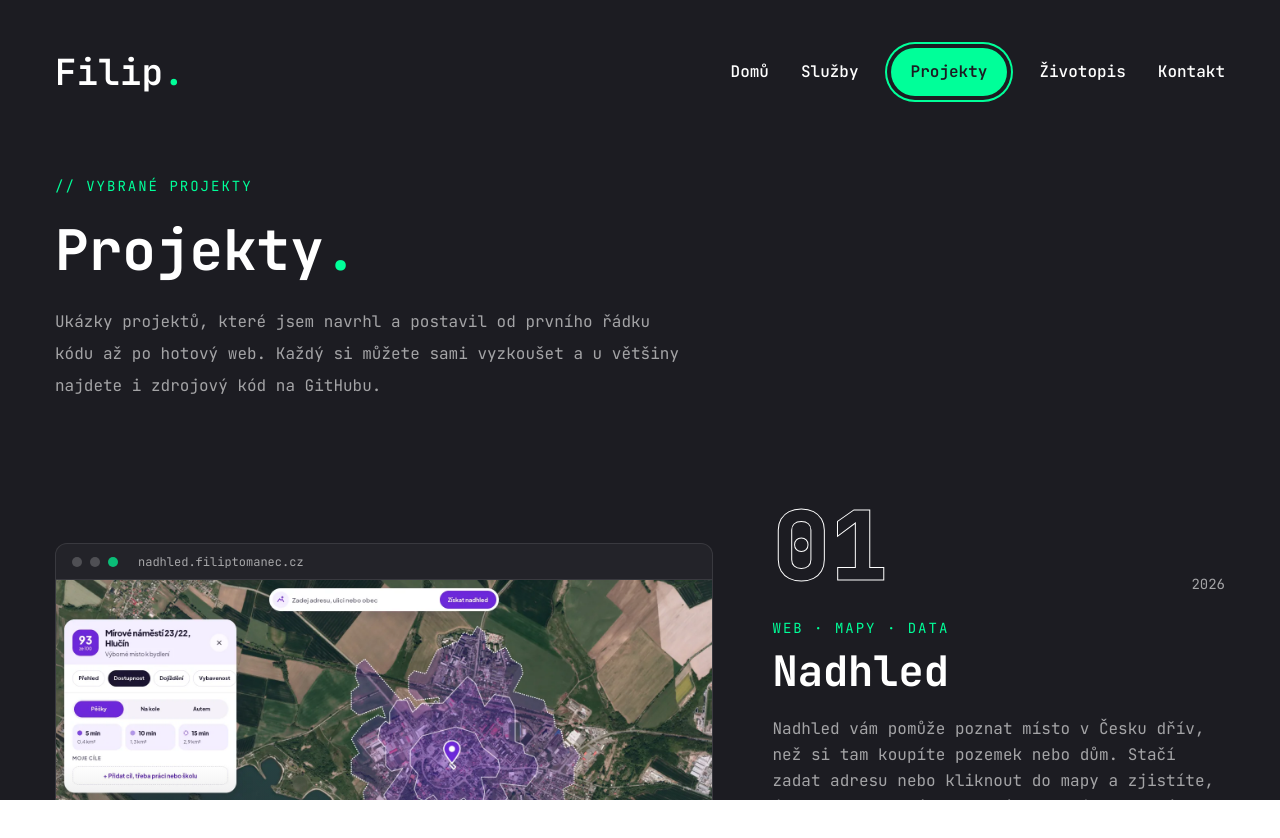
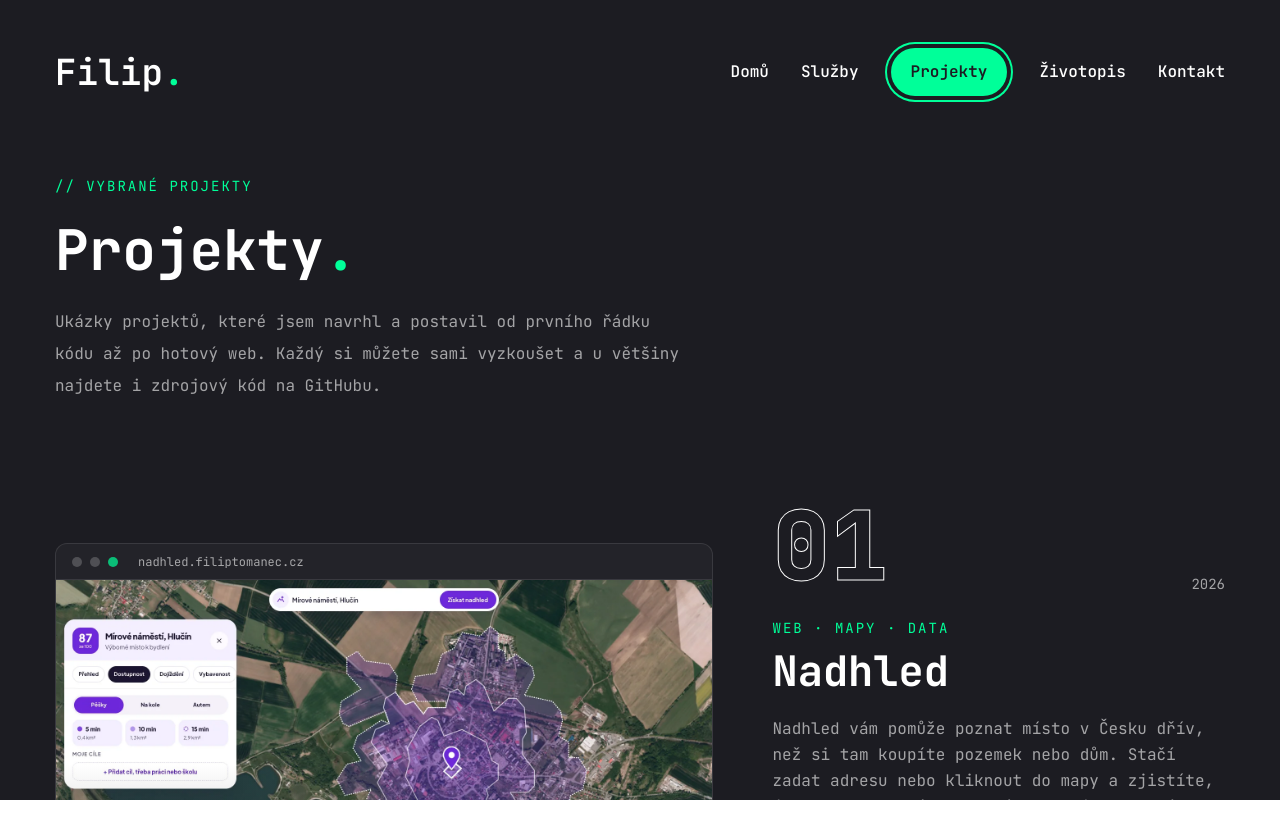
Before and after one commit to filiptomanec/portfolio, a Next.js app: page /projects in a window 1280 px wide. Shown: the top 838 px of the page. Built offline with nearby package versions, Linux system fonts and the light colour scheme.

Commit message:
Projekty: nový snímek Nadhledu (skóre 87 s ovzduším)
Co-Authored-By: Claude Opus 5.5 <noreply@anthropic.com>

```diff
--- a/src/data/projects.ts
+++ b/src/data/projects.ts
@@ -65,8 +65,8 @@ export const projects: Project[] = [
       "Vercel",
     ],
     image: {
-      src: "/assets/projects/nadhled.webp",
-      alt: "Aplikace Nadhled nad leteckou mapou Hlučína. Vlevo je karta místa se skóre 93 ze 100 a hodnocením „Výborné místo k bydlení“. Otevřená záložka Dostupnost zobrazuje režim Pěšky a zóny dostupnosti za 5, 10 a 15 minut. V mapě jsou kolem špendlíku na náměstí vyznačené fialové zóny.",
+      src: "/assets/projects/nadhled-v2.webp",
+      alt: "Aplikace Nadhled nad leteckou mapou Hlučína. Vlevo je karta místa se skóre 87 ze 100 a hodnocením „Výborné místo k bydlení“. Otevřená záložka Dostupnost zobrazuje režim Pěšky a zóny dostupnosti za 5, 10 a 15 minut. V mapě jsou kolem špendlíku na náměstí vyznačené fialové zóny.",
     },
     links: {
       live: "https://nadhled.filiptomanec.cz",
```
Also changed, not shown: public/assets/projects/nadhled-v2.webp (added), public/assets/projects/nadhled.webp (deleted).
